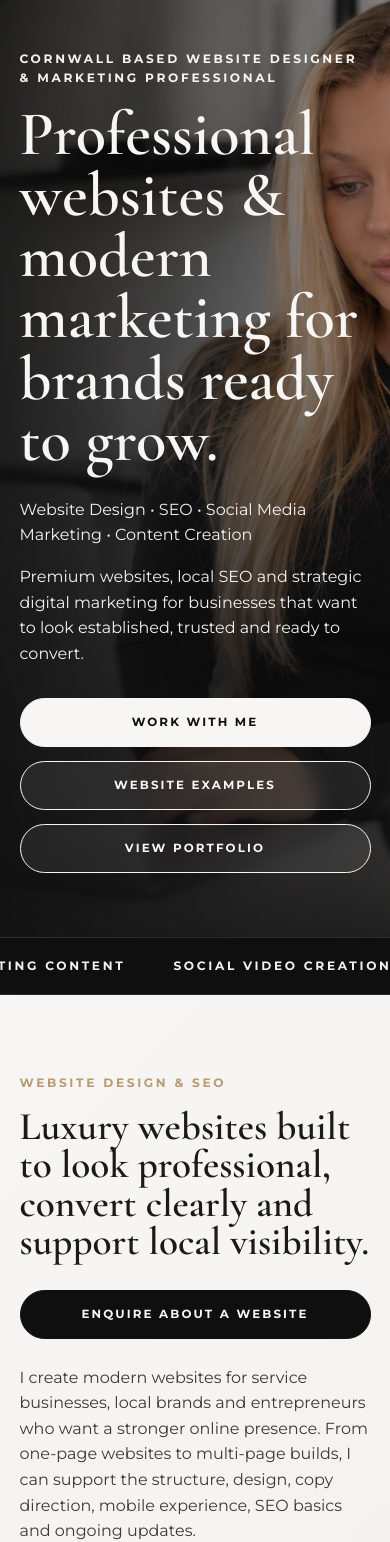
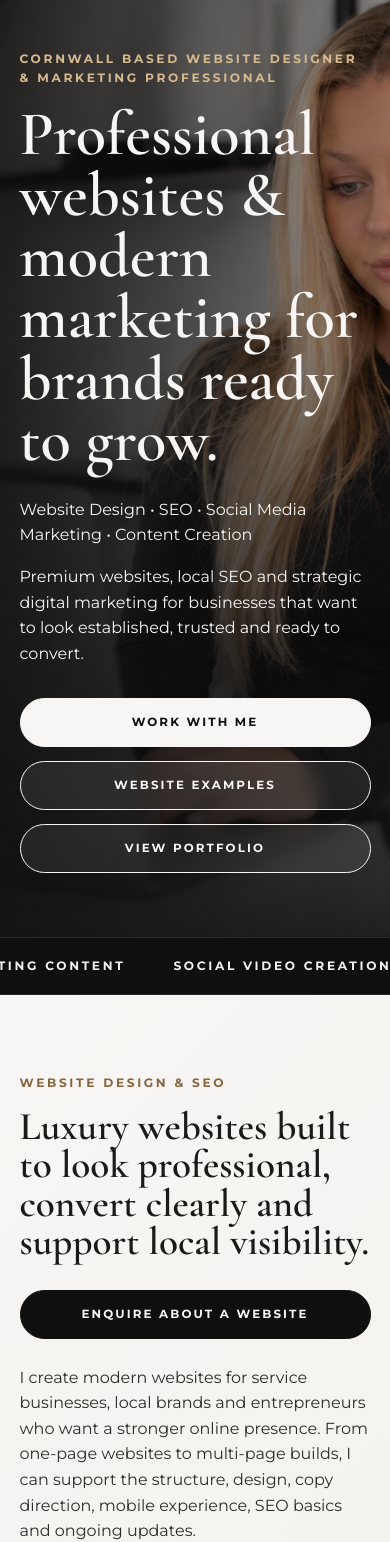
Before and after one commit to gsocialmarketeer-debug/Socialmarketeer.uk, a website: page index.html in a window 390 px wide. Shown: the part 63-1605 px from the top of the page. Drawn offline with nearby package versions, Linux system fonts and the light colour scheme.

Commit message:
Force fresh high-contrast mobile styles

```diff
--- a/index.html
+++ b/index.html
@@ -11,7 +11,7 @@
     <link rel="preconnect" href="https://fonts.googleapis.com">
     <link rel="preconnect" href="https://fonts.gstatic.com" crossorigin>
     <link href="https://fonts.googleapis.com/css2?family=Cormorant+Garamond:wght@500;600;700&family=Montserrat:wght@400;500;600;700&display=swap" rel="stylesheet">
-    <link rel="stylesheet" href="styles.css">
+    <link rel="stylesheet" href="styles.css?v=20260811-mobile-contrast">
   </head>
   <body>
     <div class="loader" aria-hidden="true">
--- a/styles.css
+++ b/styles.css
@@ -11,6 +11,68 @@
   --shadow: 0 24px 70px rgba(15, 15, 15, 0.14);
   --serif: "Cormorant Garamond", Georgia, serif;
   --sans: "Montserrat", Arial, sans-serif;
+}
+
+/* Fully opaque mobile colours and an iOS-friendly solid scrolled header. */
+@media (max-width: 820px) {
+  .site-header.is-scrolled,
+  .site-header.is-open {
+    background: #f7f6f4 !important;
+  }
+
+  .section-heading p:not(.eyebrow),
+  .split-heading p:not(.eyebrow),
+  .website-copy,
+  .website-copy p,
+  .website-card p,
+  .business-card p,
+  .service-card p,
+  .service-card li,
+  .resource-card p,
+  .shop-intro p:not(.eyebrow),
+  .about-copy p:not(.eyebrow),
+  .stats span,
+  .template-intro,
+  .template-card p,
+  .studio-panel p:not(.eyebrow),
+  details p {
+    color: #2f2c28 !important;
+    opacity: 1 !important;
+  }
+
+  .business-card a,
+  .website-card a,
+  .service-card a,
+  .resource-card a {
+    color: #0f0f0f !important;
+    opacity: 1 !important;
+  }
+
+  .business-card span,
+  .website-card span,
+  .service-icon,
+  .resource-card > span,
+  .section-soft .eyebrow,
+  .template-showcase .eyebrow {
+    color: #87653f !important;
+    opacity: 1 !important;
+  }
+
+  .section-dark p,
+  .section-dark li,
+  .section-dark .package-card li,
+  .section-dark .timeline-item p,
+  .section-dark .why-grid p,
+  .section-dark .contact-details {
+    color: #f7f6f4 !important;
+    opacity: 1 !important;
+  }
+
+  .section-dark .eyebrow,
+  .section-dark .package-card span {
+    color: #d5b98f !important;
+    opacity: 1 !important;
+  }
 }
 
 * {
@@ -2067,10 +2129,3 @@ details p {
     justify-content: center;
   }
 }
-
-/* mobile-contrast-final */
-@media (max-width:820px){
-.marquee span,.editorial-card p,.launch-intro,.package-card li,.launch-note,.inquiry p{color:rgba(255,255,255,.94)}
-.about-copy p:not(.eyebrow),.stats span,.service-card li,.template-intro,.template-card p{color:#3d3935}
-.inquiry-form label,.inquiry-form input,.inquiry-form select,.inquiry-form textarea,.email-capture input{color:#272522}
-}
```
